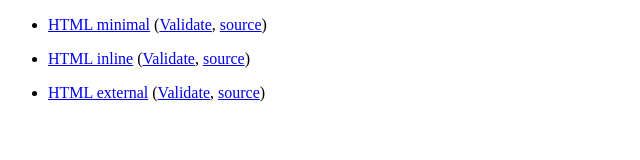
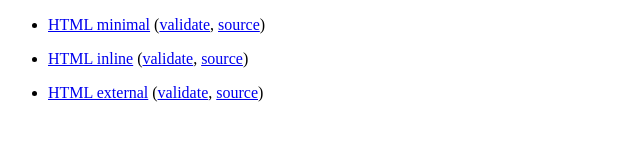
Before and after one commit to felixhummel/skeletons, a plain HTML site: page index.html in a window 1280 px wide. Shown: the full height of the page, 0-640 px from the left. Drawn offline with Linux system fonts and the light colour scheme.

Commit message:
fix index.html

```diff
--- a/index.html
+++ b/index.html
@@ -6,13 +6,13 @@
   </head>
   <body>
     <ul>
-      <li><a href="html-minimal/index.html">HTML minimal</a> (<a href="http://validator.w3.org/check?uri=http%3A%2F%2Ffelixhummel.github.com%2Fskeletons%2Fhtml-minimal%2Findex.html;ss=1;No200=1;verbose=1;group=1">Validate</a>, <a href="https://github.com/felixhummel/skeletons/tree/gh-pages/html-minimal">source</a>)</li>
+      <li><a href="html-minimal/index.html">HTML minimal</a> (<a href="http://validator.w3.org/check?uri=http%3A%2F%2Ffelixhummel.github.io%2Fskeletons%2Fhtml-minimal%2Findex.html;ss=1;No200=1;verbose=1;group=1">validate</a>, <a href="https://github.io/felixhummel/skeletons/tree/gh-pages/html-minimal">source</a>)</li>
     </ul>
     <ul>
-      <li><a href="html-inline/index.html">HTML inline</a> (<a href="http://validator.w3.org/check?uri=http%3A%2F%2Ffelixhummel.github.com%2Fskeletons%2Fhtml-inline%2Findex.html;ss=1;No200=1;verbose=1;group=1">Validate</a>, <a href="https://github.com/felixhummel/skeletons/tree/gh-pages/html-inline">source</a>)</li>
+      <li><a href="html-inline/index.html">HTML inline</a> (<a href="http://validator.w3.org/check?uri=http%3A%2F%2Ffelixhummel.github.io%2Fskeletons%2Fhtml-inline%2Findex.html;ss=1;No200=1;verbose=1;group=1">validate</a>, <a href="https://github.io/felixhummel/skeletons/tree/gh-pages/html-inline">source</a>)</li>
     </ul>
     <ul>
-      <li><a href="html-external/index.html">HTML external</a> (<a href="http://validator.w3.org/check?uri=http%3A%2F%2Ffelixhummel.github.com%2Fskeletons%2Fhtml-external%2Findex.html;ss=1;No200=1;verbose=1;group=1">Validate</a>, <a href="https://github.com/felixhummel/skeletons/tree/gh-pages/html-external">source</a>)</li>
+      <li><a href="html-external/index.html">HTML external</a> (<a href="http://validator.w3.org/check?uri=http%3A%2F%2Ffelixhummel.github.io%2Fskeletons%2Fhtml-external%2Findex.html;ss=1;No200=1;verbose=1;group=1">validate</a>, <a href="https://github.io/felixhummel/skeletons/tree/gh-pages/html-external">source</a>)</li>
     </ul>
   </body>
 </html>
```
